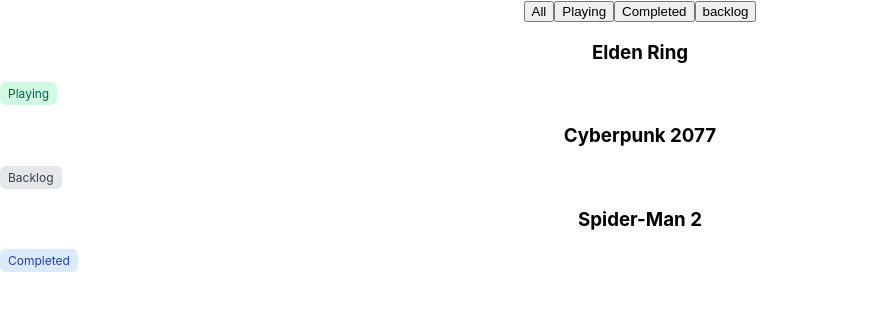
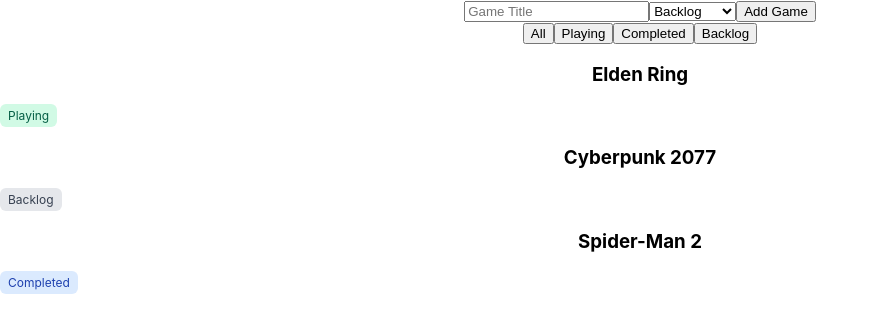
Before and after one commit to Whitew2015/Game-Backlog, a React (Create React App) app: page / in a window 1280 px wide. Shown: the top 332 px of the page, without its empty margins (0-879 px from the left). Built offline with nearby package versions, Linux system fonts and the light colour scheme.

Commit message:
add UI form for adding games and updating status

```diff
--- a/src/App.js
+++ b/src/App.js
@@ -6,24 +6,63 @@
 
   //filter state
   const [filter, setFilter] = useState("All");
+  const [newTitle, setNewTitle] = useState("");
+  const [newStatus, setNewStatus] = useState("Backlog");
 
-  //test variable
-  const games = [
+
+  const [games, setGames] = useState(() => {
+    const savedGames = localStorage.getItem("games");
+    return savedGames ? JSON.parse(savedGames) : [
   { id: 1, title: "Elden Ring", status: "Playing" },
   { id: 2, title: "Cyberpunk 2077", status: "Backlog" },
   { id: 3, title: "Spider-Man 2", status: "Completed" }
-  ];
+    ]
+  });
 
   const filteredGames = filter === "All" ? games :
     games.filter(game => game.status === filter);
 
+  const addGame = () => {
+    if (!newTitle.trim()) return;
+
+    const newGame = {
+      id: Date.now(),
+      title: newTitle,
+      status: newStatus
+    };
+
+    setGames([...games, newGame]);
+    setNewTitle("");
+  };
+
   return (
-    <div className="App">
-      <div>
-        <button onClick={() => setFilter("All")}>All</button>
-        <button onClick={() => setFilter("Playing")}>Playing</button>
-        <button onClick={() => setFilter("Completed")}>Completed</button>
-        <button onClick={() => setFilter("Backlog")}>backlog</button>
+    <div className='App'>
+      <div className='form'>
+        <input type="text" placeholder='Game Title' value={newTitle}
+        onChange={(e) => setNewTitle(e.target.value)} />
+
+        <select value={newStatus} onChange={(e) =>
+          setNewStatus(e.target.value)}>
+            <option value="Playing">Playing</option>
+            <option value="Completed">Completed</option>
+            <option vlaue="Backlog">Backlog</option>
+        </select>
+
+        <button onClick={addGame}>Add Game</button>
+      </div>
+
+      <div className='buttons'>
+        <button className={filter === "All" ? "active" : ""}
+        onClick={() => setFilter("All")}>All</button>
+
+        <button className={filter === "Playing" ? "active" : ""}
+        onClick={() => setFilter("Playing")}>Playing</button>
+
+        <button className={filter === "Completed" ? "active" : ""}
+        onClick={() => setFilter("Completed")}>Completed</button>
+
+        <button className={filter === "Backlog" ? "active" : ""}
+        onClick={() => setFilter("Backlog")}>Backlog</button>
       </div>
 
 
```
